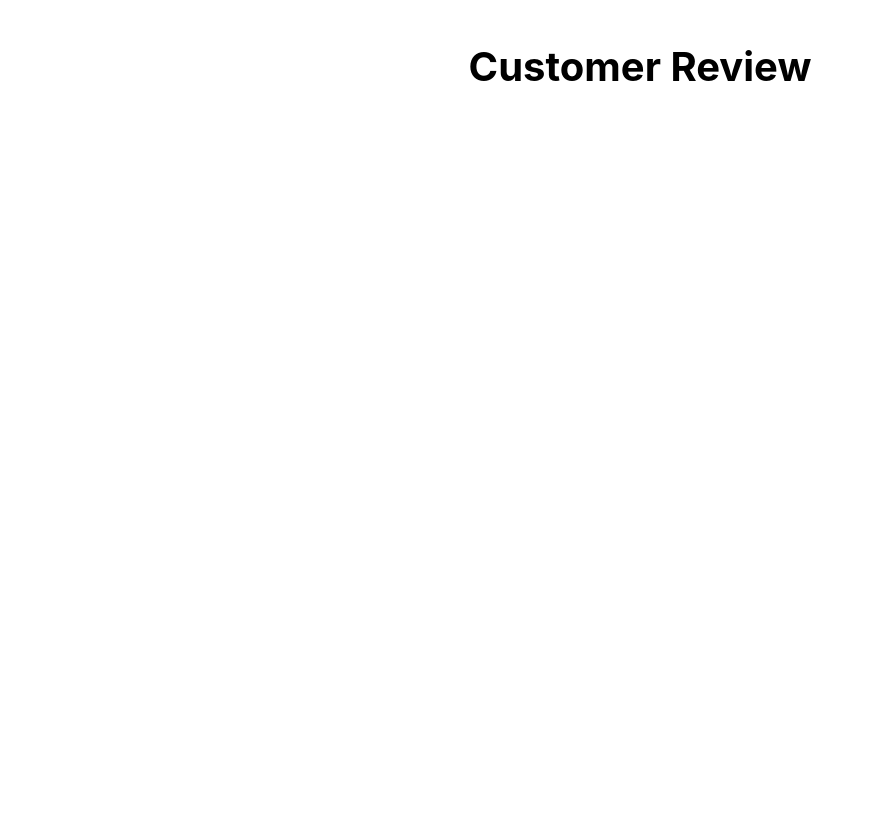
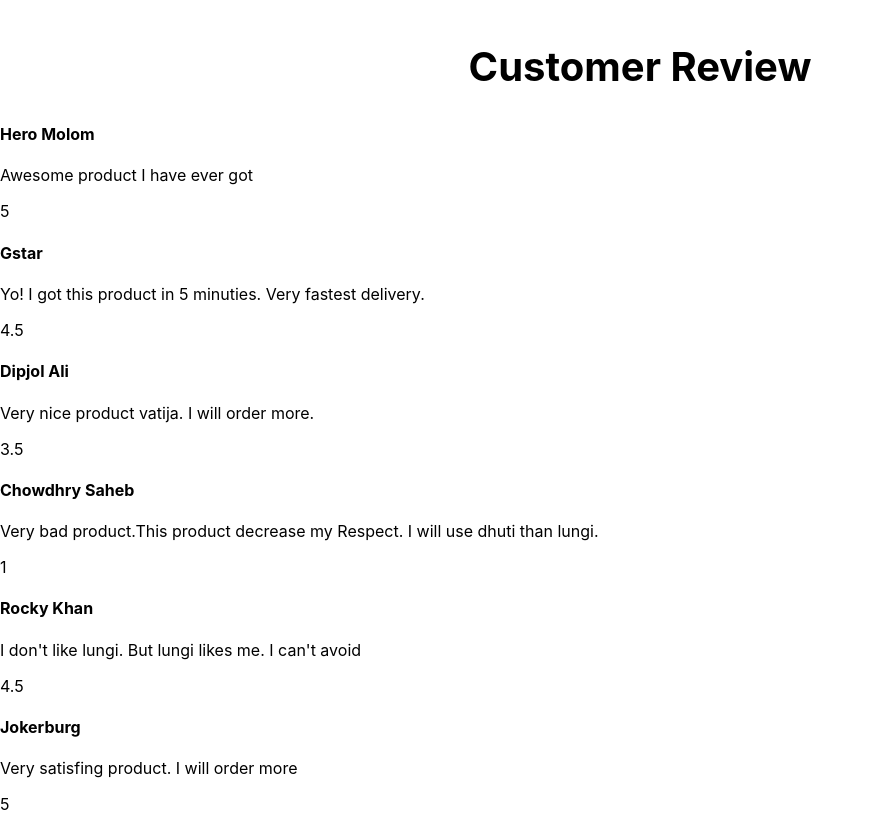
Before and after one commit to eshanHaque/lungi-store, a React (Create React App) app: page / in a window 1280 px wide. Shown: the part 820-1650 px from the top of the page, without its empty margins (0-874 px from the left). Before the commit the page ends 944 px from the top, so only its background shows below. Built offline with nearby package versions, Linux system fonts and the light colour scheme.

Commit message:
custom hook error fixed and aplied to home

```diff
--- a/public/review.json
+++ b/public/reviews.json
@@ -1,30 +1,36 @@
 [
     {
+        "_id": 1,
         "name":"Hero Molom",
         "description":"Awesome product I have ever got",
         "rating":"5"
     },
     {
+        "_id": 2,
         "name":"Gstar",
         "description":"Yo! I got this product in 5 minuties. Very fastest delivery.",
         "rating":"4.5"
     },
     {
+        "_id": 3,
         "name":"Dipjol Ali",
         "description":"Very nice product vatija. I will order more.",
         "rating":"3.5"
     },
     {
+        "_id": 4,
         "name":"Chowdhry Saheb",
         "description":"Very bad product.This product decrease my Respect. I will use dhuti than lungi.",
         "rating":"1"
     },
     {
+        "_id": 5,
         "name":"Rocky Khan",
         "description":"I don't like lungi. But lungi likes me. I can't avoid",
         "rating":"4.5"
     },
     {
+        "_id": 6,
         "name":"Jokerburg",
         "description":"Very satisfing product. I will order more",
         "rating":"5"
--- a/src/components/CustomerReview/CustomerReview.js
+++ b/src/components/CustomerReview/CustomerReview.js
@@ -1,9 +1,12 @@
 import React from 'react';
 
-const CustomerReview = () => {
+const CustomerReview = (props) => {
+    const {name, description, rating} = props.review;
     return (
         <div>
-            <h1>this is review</h1>
+            <h4>{name}</h4>
+            <p>{description}</p>
+            <p>{rating}</p>
         </div>
     );
 };
--- a/src/components/Home/Home.js
+++ b/src/components/Home/Home.js
@@ -1,7 +1,10 @@
 import React from 'react';
+import useReviewHook from '../../hooks/useReviewHook';
 import img from '../../images/lungi.jpg';
+import CustomerReview from '../CustomerReview/CustomerReview';
 import './Home.css';
 const Home = () => {
+    const [reviews, setReviews] = useReviewHook();
     return (
         <div>
             <div className='product-container'>
@@ -19,6 +22,12 @@ const Home = () => {
 
             <div className='reviews-container'>
                 <h2>Customer Review</h2>
+                {
+                    reviews.map(review => <CustomerReview
+                        key={review._id}
+                        review={review}
+                    ></CustomerReview>)
+                }
             </div>
         </div>
     );
--- a/src/hooks/reviewHook.js
+++ b/src/hooks/useReviewHook.js
@@ -1,13 +1,13 @@
 import { useEffect, useState } from "react"
 
-const reviewHook = () =>{
+const useReviewHook = () =>{
     const [reviews, setReviews] = useState([]);
     useEffect( () =>{
-        fetch('review.json')
+        fetch('reviews.json')
         .then(res => res.json())
         .then(data => setReviews(data));
     },[]);
     return [reviews, setReviews];
 }
 
-export default reviewHook;
+export default useReviewHook;
```
